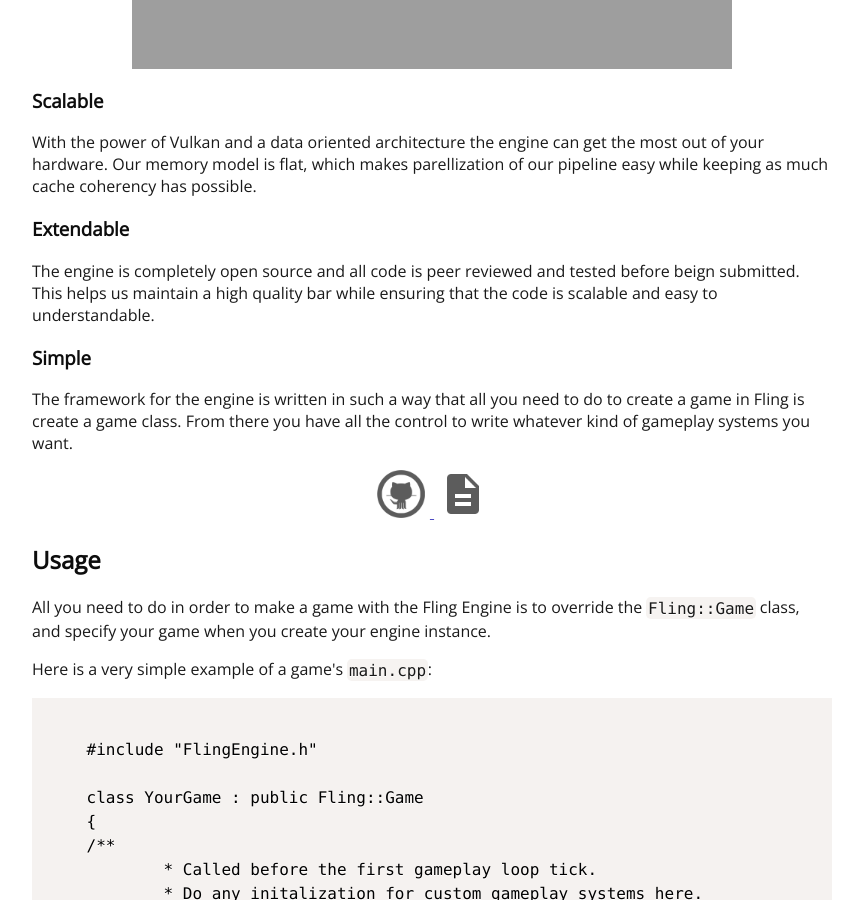
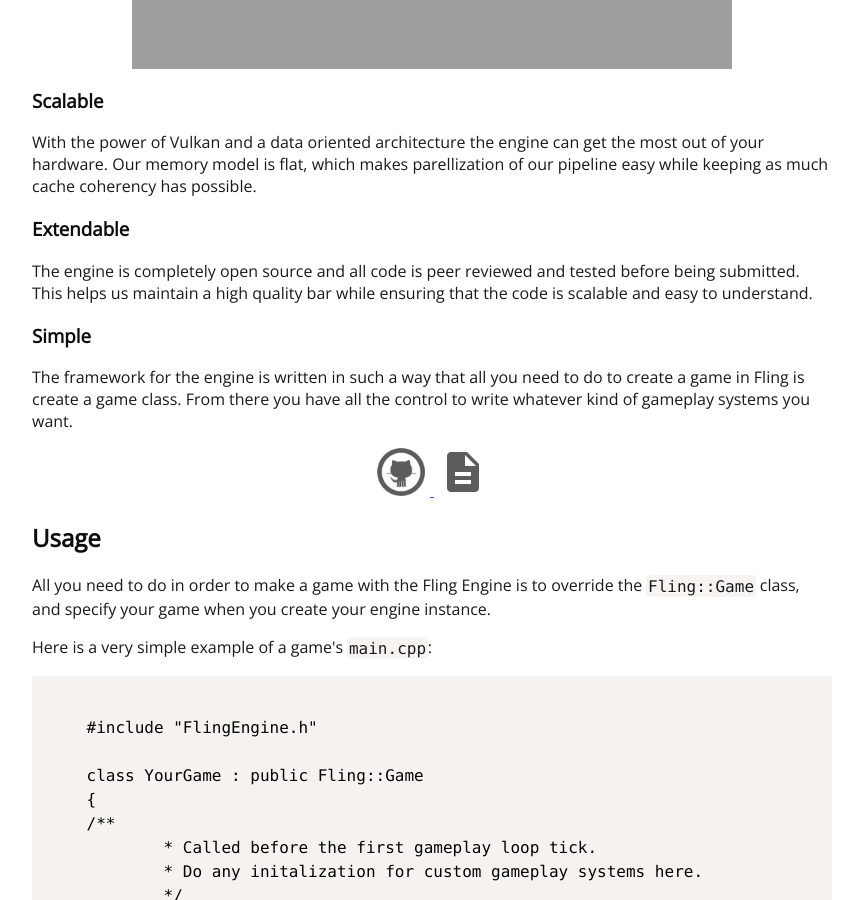
Before and after one commit to flingengine/flingengine.io, a Jekyll site: the page built from index.html, in a window 1280 px wide and 900 px high, scrolled down 389 px. Shown: the whole window, without its empty margins (208-1071 px from the left). Built offline with Jekyll 4.4.1, drawn with Linux system fonts in a browser that asks for light colours; nearby versions of some CDN libraries; some web fonts are replaced; library files that are not in the unit come from our copies.

Commit message:
Update index.html

```diff
--- a/index.html
+++ b/index.html
@@ -14,9 +14,9 @@
 
   <h3>Extendable</h3>
   <p>
-    The engine is completely open source and all code is peer reviewed and tested before beign submitted.
+    The engine is completely open source and all code is peer reviewed and tested before being submitted.
     This helps us maintain a high quality bar while ensuring that the code is scalable and
-    easy to understandable.
+    easy to understand.
   </p>
 
   <h3>Simple</h3>
```
